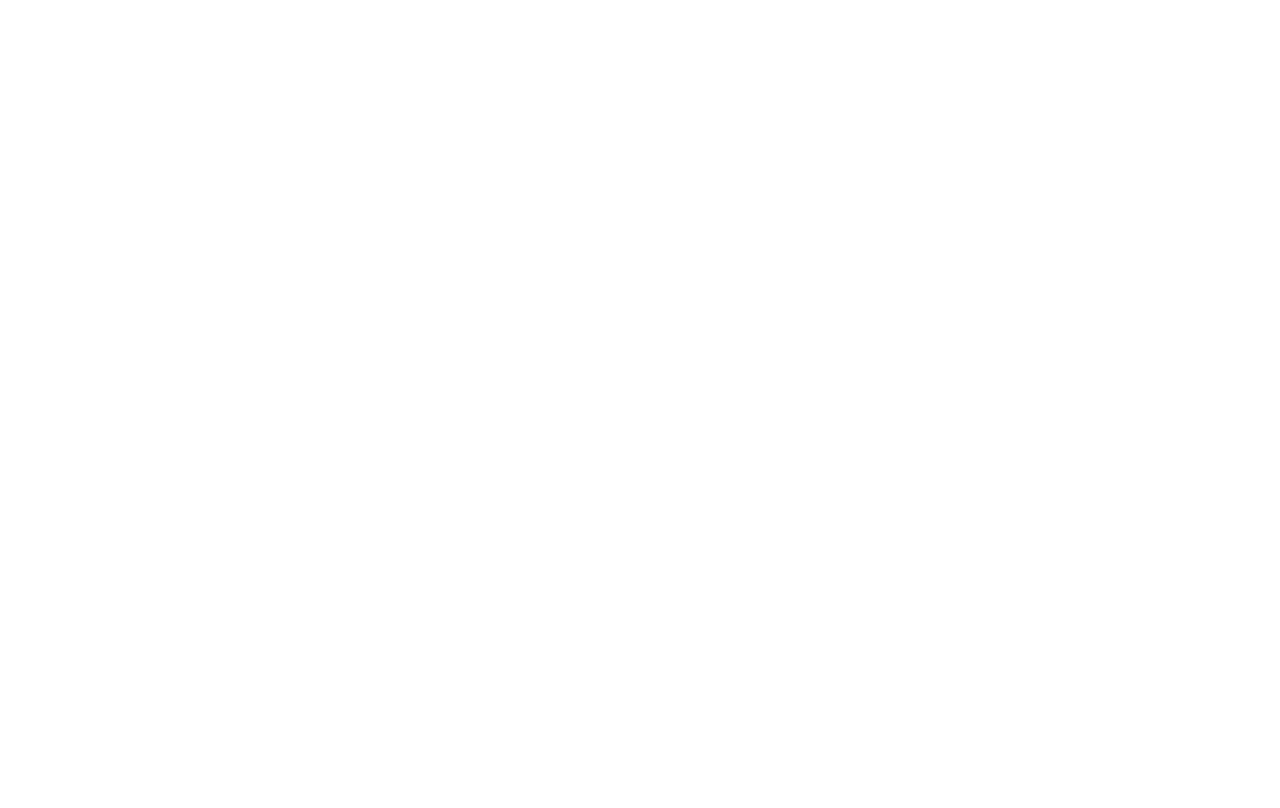
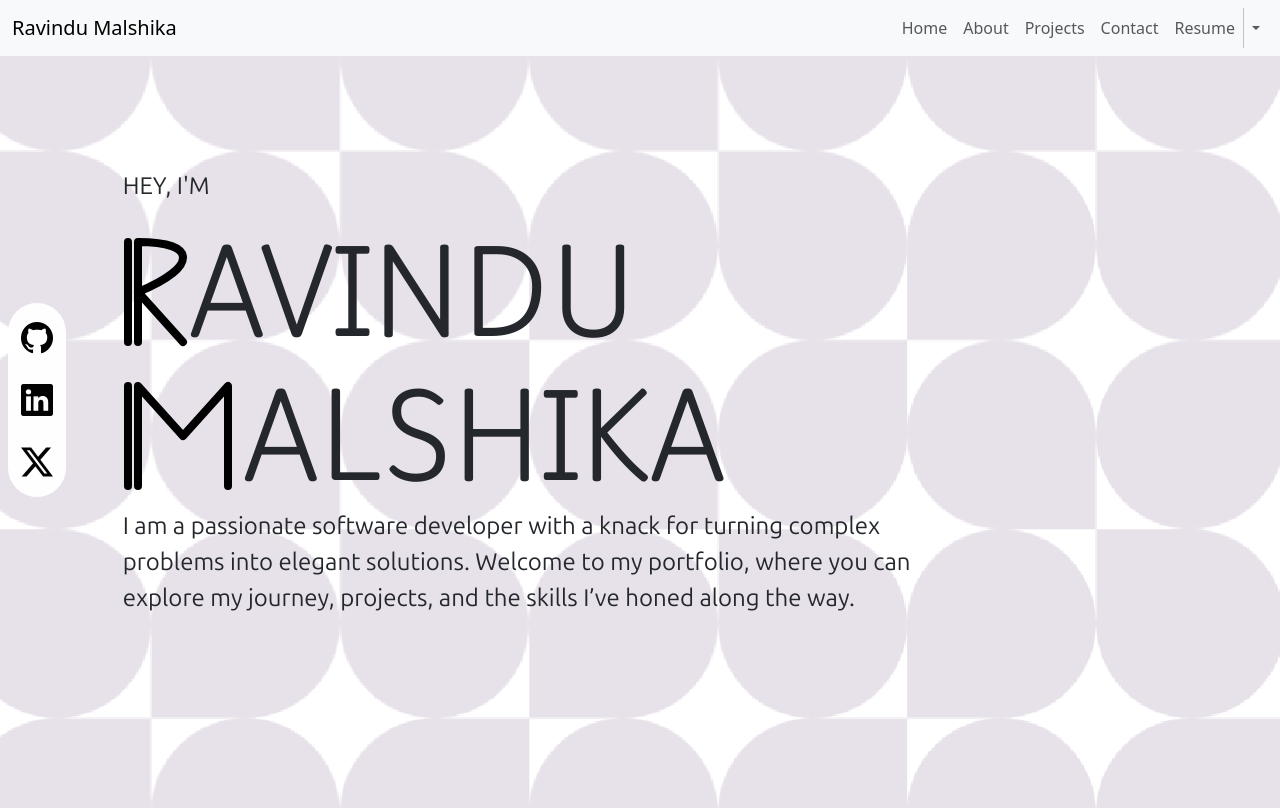
Before and after one commit to RavinduMalshika/Portfolio, a React (Create React App) app: page / in a window 1280 px wide. Before the commit this address had no page. Shown: the top 808 px of the page. Built offline with nearby package versions, Linux system fonts and the light colour scheme.

Commit message:
Removed BrowserRouter

```diff
--- a/src/App.js
+++ b/src/App.js
@@ -1,15 +1,11 @@
 import '@popperjs/core/';
 import './App.scss';
-import { BrowserRouter, Route, Routes } from 'react-router-dom';
+import { HashRouter as Router, Route, Switch } from 'react-router-dom';
 import Home from './pages/Home';
 
 function App() {
   return (
-    <BrowserRouter>
-      <Routes>
-        <Route path="/Portfolio" element={<Home />} />
-      </Routes>
-    </BrowserRouter>
+    <Home />
   );
 }
 
--- a/src/pages/Home.js
+++ b/src/pages/Home.js
@@ -238,8 +238,8 @@
                             <li className="nav-item">
                                 <a className="nav-link">Resume</a>
                             </li>
-                            <div className="vr d-none d-md-block"></div>
-                            <hr className="d-block d-md-none" />
+                            <div className="vr d-none d-lg-block"></div>
+                            <hr className="d-block d-lg-none" />
                             <li className="nav-item dropdown">
                                 <a className="nav-link dropdown-toggle" href="#" role="button" data-bs-toggle="dropdown" aria-expanded="false">
                                     {selectedTheme == "light" && <i className="bi bi-brightness-high"></i>}
```
